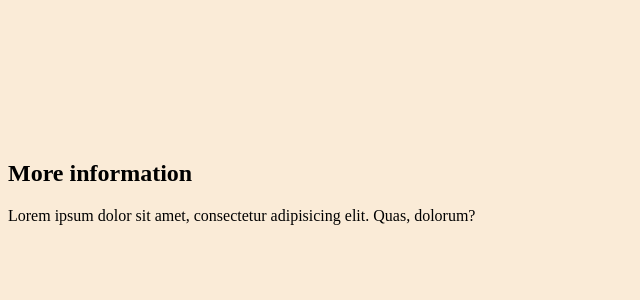
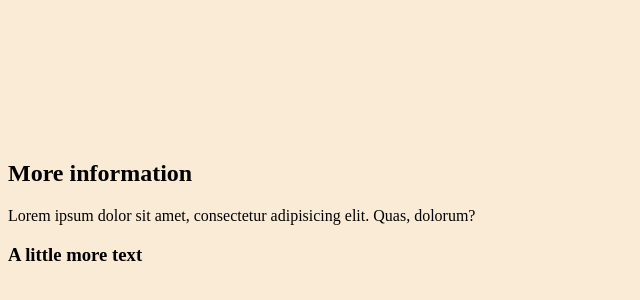
Before and after one commit to Lessing12/test, a plain HTML site: page index.html in a window 1280 px wide. Shown: the part 668-968 px from the top of the page, without its empty margins (0-640 px from the left). Drawn offline with Linux system fonts and the light colour scheme.

Commit message:
second try

```diff
--- a/index.html
+++ b/index.html
@@ -14,6 +14,7 @@
     <section>
         <h2>More information </h2>
             <p>Lorem ipsum dolor sit amet, consectetur adipisicing elit. Quas, dolorum?</p>
+            <h3>A little more text</h3>
 
     </section>
 </body>
```
